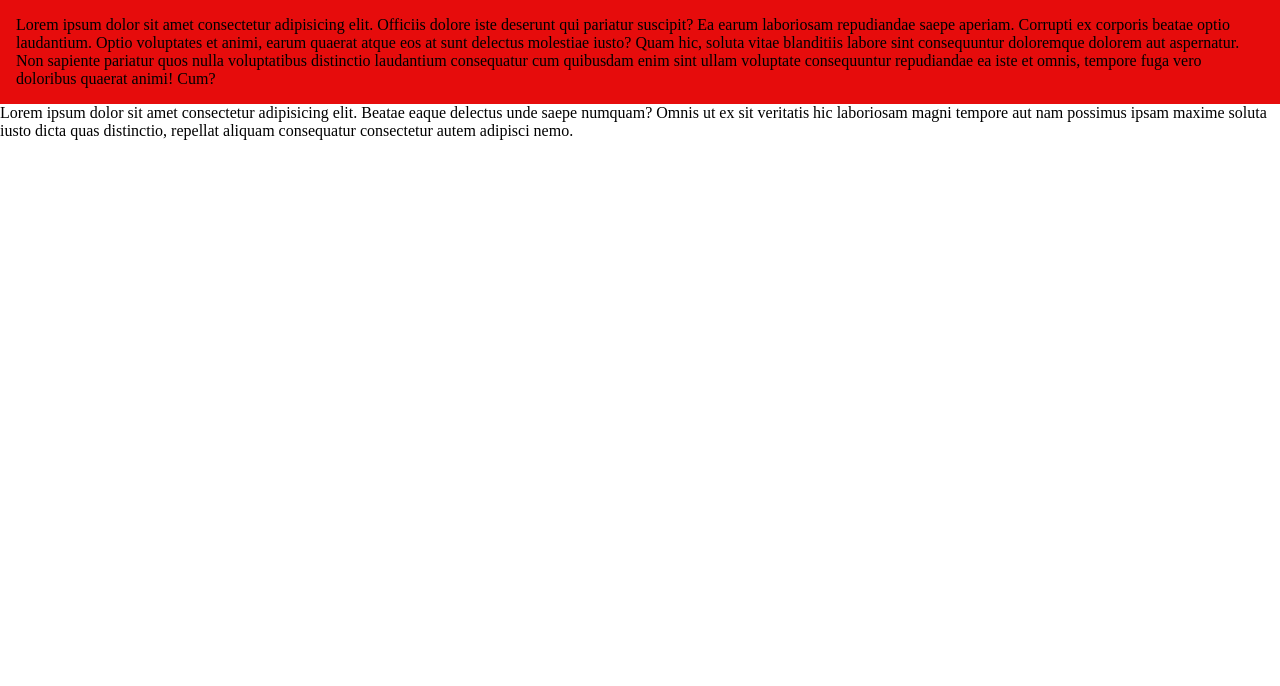
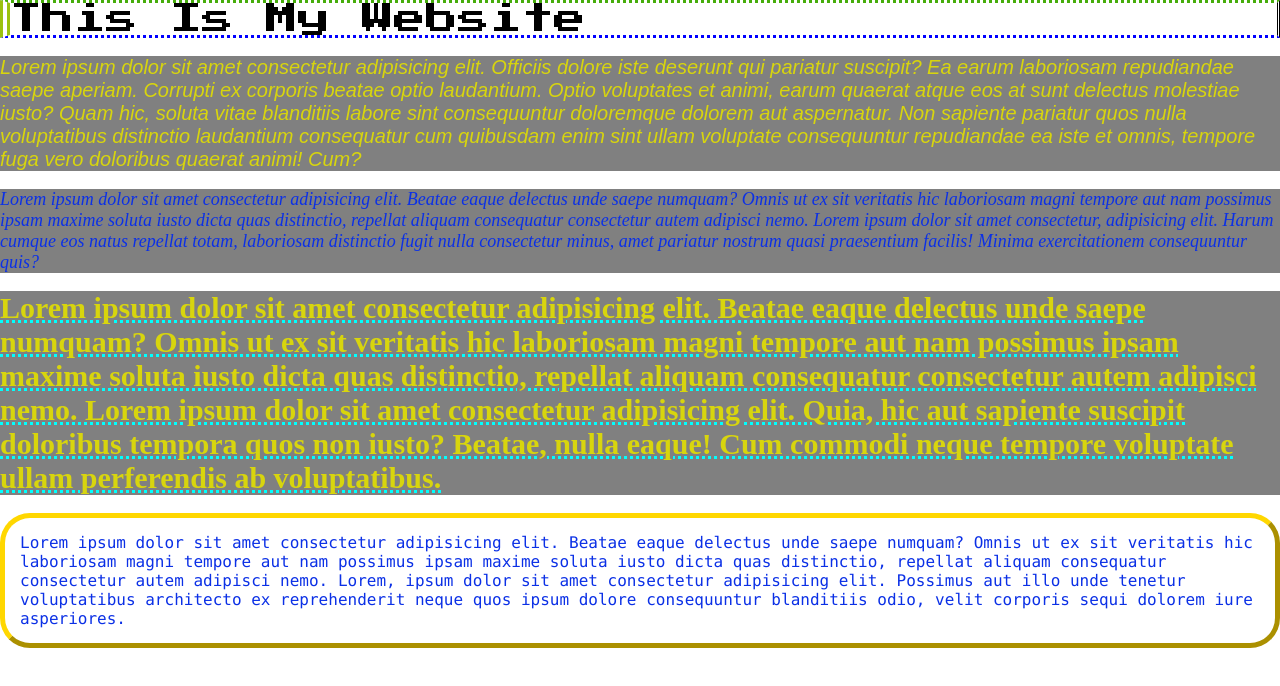
Before and after one commit to genesisgap/juneweek5, a website: page Practise.html in a window 1280 px wide. Drawn offline with Linux system fonts and the light colour scheme.

Commit message:
feat: practising css

```diff
--- a/Practise.css
+++ b/Practise.css
@@ -5,14 +5,76 @@
 }
 
 
-.grid {
-    display: grid;
-    background:#e60c0c;
-    padding:1em;
+body {
+    background-color: white;
+
+
 }
 
+h1 {
+    border-top-style: dotted;
+    border-bottom-style: dotted;
+    border-left-style: double;
+    border-right-style: double;
+    border-bottom-color: blue;
+    border-top-color: rgb(70, 173, 11);
+    border-left-color: rgb(155, 194, 14);
+    border-left-width: 10px;
 
-/* .grid > div{
-    background:#e60c0c;
-    padding:1em;
-} */
+    color: black;
+    font-family: "Press Start 2p", sans-serif;
+
+
+
+}
+
+p:first-of-type{
+    background-color: gray;
+    font-family: sans-serif;
+    font-style: italic;
+    font-size: 20px;
+}
+p:nth-of-type(2) {
+    background-color: gray;
+    font-style: italic;
+    font-weight: 100;
+    font-size: 18px;
+}
+p:nth-of-type(3) {
+    background-color: gray;
+    font-weight: bold;
+    text-decoration: cyan dotted underline;
+    font-size: 30px;
+}
+p:last-of-type{
+    background-color: white;
+     font-family: "consolas", sans-serif;
+     border-style: outset;
+     border-width: 5px;
+     border-color: gold;
+     border-radius: 30px;
+     padding: 15px;
+}
+
+#p1 {
+
+
+}
+#p3 {
+
+}
+
+.odd {
+    color: rgb(216, 213, 13);
+}
+
+.even {
+    color: rgb(11, 48, 230);
+}
+
+/* .press-start-2p-regular, h1{
+    font-family: "Press Start 2P", system-ui;
+    font-weight: 400;
+    font-style: normal;
+  }
+   */
--- a/Practise.html
+++ b/Practise.html
@@ -6,13 +6,28 @@
     <title>CSS Grid</title>
     <!-- <link rel="stylesheet" href="./Practise.css"> -->
      <link rel="stylesheet" href="./Practise.css">
-</head>
+     <link href="https://fonts.googleapis.com/css2?family=Press+Start+2P&display=swap" rel="stylesheet">
 <body>
-    <div class="grid">
+    <h1> This Is My Website</h1>
+    <br>
+
+        <p id="p1" class="odd">
         Lorem ipsum dolor sit amet consectetur adipisicing elit. Officiis dolore iste deserunt qui pariatur suscipit? Ea earum laboriosam repudiandae saepe aperiam. Corrupti ex corporis beatae optio laudantium. Optio voluptates et animi, earum quaerat atque eos at sunt delectus molestiae iusto? Quam hic, soluta vitae blanditiis labore sint consequuntur doloremque dolorem aut aspernatur. Non sapiente pariatur quos nulla voluptatibus distinctio laudantium consequatur cum quibusdam enim sint ullam voluptate consequuntur repudiandae ea iste et omnis, tempore fuga vero doloribus quaerat animi! Cum?
-    </div>
-    <div>
-        Lorem ipsum dolor sit amet consectetur adipisicing elit. Beatae eaque delectus unde saepe numquam? Omnis ut ex sit veritatis hic laboriosam magni tempore aut nam possimus ipsam maxime soluta iusto dicta quas distinctio, repellat aliquam consequatur consectetur autem adipisci nemo.
-    </div>
+    </p>
+    <br>
+
+    <p id="p2" class="even">
+        Lorem ipsum dolor sit amet consectetur adipisicing elit. Beatae eaque delectus unde saepe numquam? Omnis ut ex sit veritatis hic laboriosam magni tempore aut nam possimus ipsam maxime soluta iusto dicta quas distinctio, repellat aliquam consequatur consectetur autem adipisci nemo. Lorem ipsum dolor sit amet consectetur, adipisicing elit. Harum cumque eos natus repellat totam, laboriosam distinctio fugit nulla consectetur minus, amet pariatur nostrum quasi praesentium facilis! Minima exercitationem consequuntur quis?
+    </p>
+    <br>
+
+    <p id="p3" class="odd">
+        Lorem ipsum dolor sit amet consectetur adipisicing elit. Beatae eaque delectus unde saepe numquam? Omnis ut ex sit veritatis hic laboriosam magni tempore aut nam possimus ipsam maxime soluta iusto dicta quas distinctio, repellat aliquam consequatur consectetur autem adipisci nemo. Lorem ipsum dolor sit amet consectetur adipisicing elit. Quia, hic aut sapiente suscipit doloribus tempora quos non iusto? Beatae, nulla eaque! Cum commodi neque tempore voluptate ullam perferendis ab voluptatibus.
+    </p>
+    <br>
+    <p id="p4" class="even">
+        Lorem ipsum dolor sit amet consectetur adipisicing elit. Beatae eaque delectus unde saepe numquam? Omnis ut ex sit veritatis hic laboriosam magni tempore aut nam possimus ipsam maxime soluta iusto dicta quas distinctio, repellat aliquam consequatur consectetur autem adipisci nemo. Lorem, ipsum dolor sit amet consectetur adipisicing elit. Possimus aut illo unde tenetur voluptatibus architecto ex reprehenderit neque quos ipsum dolore consequuntur blanditiis odio, velit corporis sequi dolorem iure asperiores.
+    </p>
+
 </body>
 </html>
--- a/media.css
+++ b/media.css
@@ -52,7 +52,7 @@
     }
 }
 
-@media screen and (min-width: 640px) {
+@media screen and (min-width: 768px) {
 
 
     main{
--- /dev/null
+++ b/practise2.css
@@ -0,0 +1,127 @@
+body {
+    background-image: url(trees.jpg);
+    background-repeat: no-repeat;
+    background-position: center;
+    background-size: cover;
+
+    margin: 0px;
+    padding: 10px;
+}
+
+h1 {
+    background: linear-gradient(to right, skyblue, lightgreen);
+    background-repeat: no-repeat;
+    background-attachment: fixed;
+}
+
+p {
+    background: linear-gradient(to right, skyblue, lightgreen);
+    background-repeat: no-repeat;
+    background-attachment: fixed;
+}
+
+ #box1 {
+    border: 5px solid;
+    width: 250px;
+    height: 250px;
+    font-size: 15px;
+    background: rgb(216, 202, 11);
+    text-align: center;
+    border-radius: 300px;
+
+
+}
+#box2 {
+    border: 5px solid white;
+    width: 250px;
+    height: 250px;
+    font-size: 18px;
+    background: rgb(37, 3, 129);
+    text-align: center;
+    color: white;
+
+}
+
+ .box{
+        width: 100px;
+        height: 100px;
+        border: 1px solid;
+        font-size: 30px;
+        text-align: center;
+        background-color: tomato;
+        float: left;
+        margin: 2px;
+        border-color: greenyellow;
+        background-size: 30px;
+
+}
+
+p{
+    clear: left;
+}
+
+
+a:link {
+    color: chartreuse;
+}
+
+a:visited{
+    color: gray;
+}
+
+a:hover{
+    color: tomato;
+}
+
+a:active{
+    color: yellow;
+}
+
+button:hover{
+    background-color: blue;
+}
+
+button:active{
+    background-color: brown;
+}
+
+li:nth-child(1){
+    background-color: yellow;
+}
+li:nth-child(odd){
+    background-color: blue;
+}
+li:nth-child(even){
+    background-color: red;
+}
+
+li:nth-child(3n){
+    background-color: rgb(173, 230, 187);
+ }
+
+li:nth-child(2n{
+    background-color: rgb(23, 75, 7);
+ }
+
+
+h1 {
+    text-shadow: 5px 5px 5px gray;
+
+}
+
+h1:hover{
+    box-shadow: 5px 5px 5px red;
+}
+
+.fa-twitter{
+    color: aqua;
+
+}
+
+.fa-youtube{
+    color: red;
+}
+
+.fa-house-chimney{
+    color: blue;
+}
```
Also changed, not shown: practise2.html (added, +47 -0 lines), tail.html (+9 -1 lines), adenomo/sarah.css, 1 other file.
